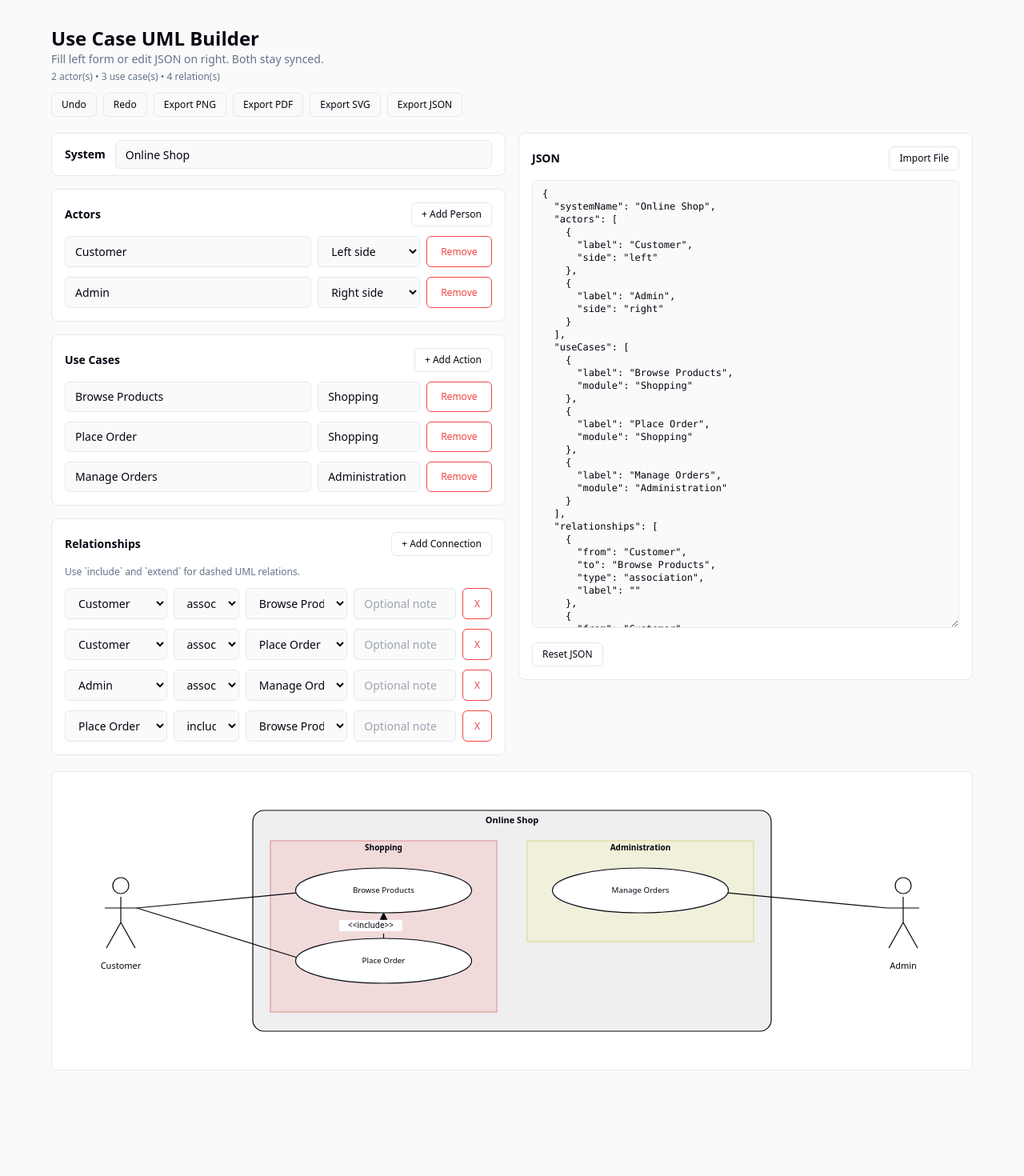
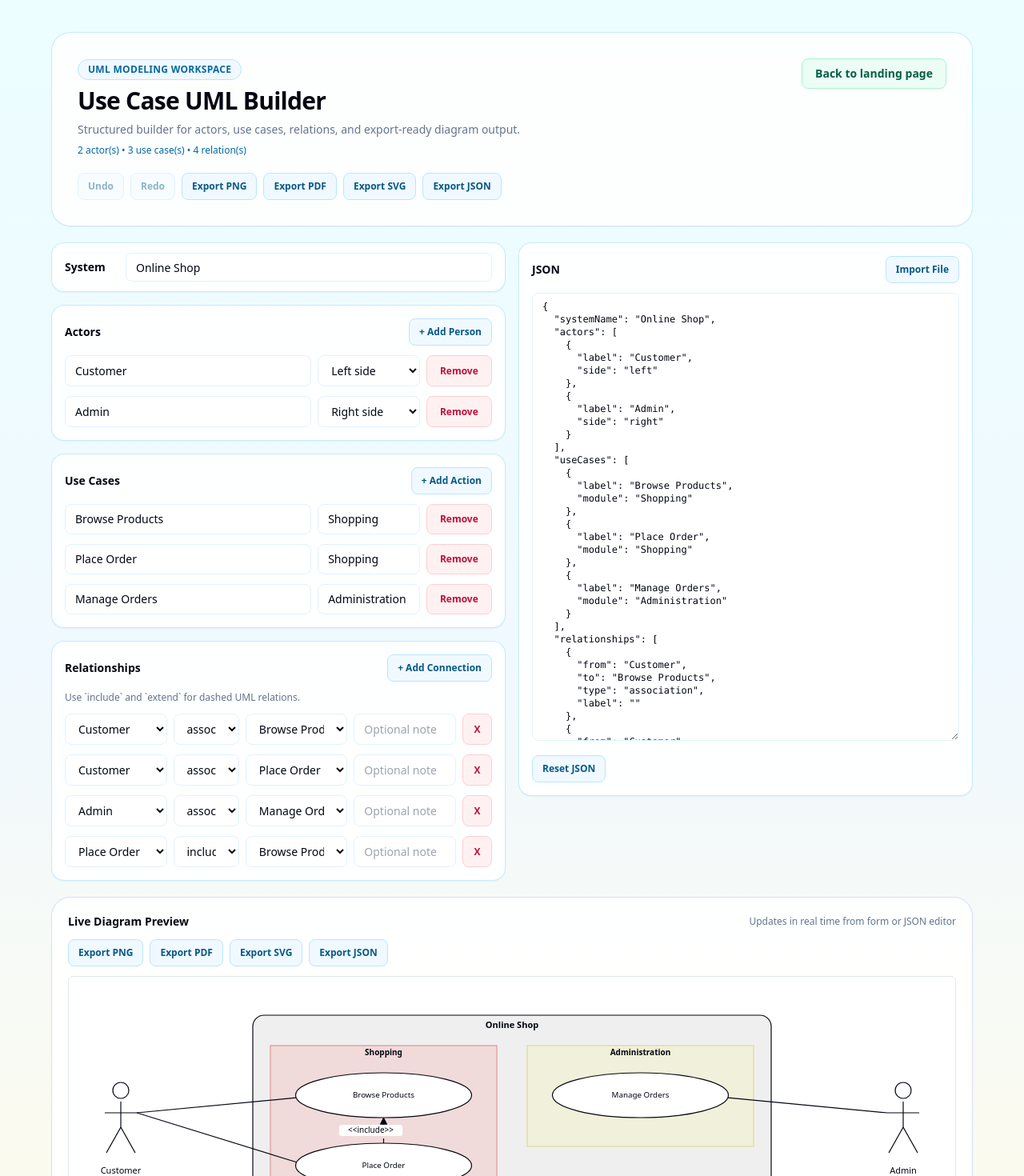
Before and after one commit to shadikhasan/Use-Case-UML-Generator, a Next.js app: page /builder in a window 1280 px wide. Shown: the top 1470 px of the page at 80% size. Before the commit the page ends 1370 px from the top, so only its background shows below. Built offline with nearby package versions, Linux system fonts and the light colour scheme.

Commit message:
feat(builder): align UI with landing page, add responsive export controls, and fix live JSON sync

```diff
--- a/package.json
+++ b/package.json
@@ -12,7 +12,7 @@
   "dependencies": {
     "html-to-image": "^1.11.13",
     "jspdf": "^3.0.1",
-    "next": "^15.3.1",
+    "next": "15.5.15",
     "react": "^19.0.0",
     "react-dom": "^19.0.0"
   },
@@ -25,7 +25,7 @@
     "browserslist": "^4.28.2",
     "caniuse-lite": "^1.0.30001791",
     "eslint": "^9.26.0",
-    "eslint-config-next": "^15.3.1",
+    "eslint-config-next": "15.5.15",
     "tailwindcss": "^3.4.17",
     "typescript": "^5.8.3"
   }
--- a/src/components/UseCaseUMLBuilder.tsx
+++ b/src/components/UseCaseUMLBuilder.tsx
@@ -1,5 +1,6 @@
 "use client";
 
+import Link from "next/link";
 import { useEffect, useMemo, useRef, useState } from "react";
 import { toPng } from "html-to-image";
 import { jsPDF } from "jspdf";
@@ -62,9 +63,11 @@ const initialRelationships: EditableRelationship[] = [
   { from: "place-order", to: "browse-products", type: "include", label: "" },
 ];
 
-const cardCls = "space-y-3 rounded-lg border border-border bg-card p-4";
-const inputCls = "rounded-md border border-input bg-background px-3 py-2 text-sm";
-const btnCls = "rounded-md border border-input px-3 py-1.5 text-xs font-medium hover:bg-muted";
+const cardCls = "space-y-3 rounded-2xl border border-sky-200/80 bg-white/90 p-4 shadow-sm backdrop-blur";
+const inputCls =
+  "rounded-lg border border-sky-100 bg-white px-3 py-2 text-sm text-foreground outline-none transition focus:border-sky-400 focus:ring-2 focus:ring-sky-100";
+const btnCls =
+  "rounded-lg border border-sky-200 bg-sky-50 px-3 py-2 text-xs font-semibold text-sky-800 transition hover:bg-sky-100 disabled:cursor-not-allowed disabled:opacity-45";
 
 const UseCaseUMLBuilder = () => {
   const initialState: DiagramState = {
@@ -78,7 +81,7 @@ const UseCaseUMLBuilder = () => {
   const [future, setFuture] = useState<DiagramState[]>([]);
   const [importText, setImportText] = useState("");
   const [importError, setImportError] = useState("");
-  const [jsonDirty, setJsonDirty] = useState(false);
+  const [isEditingJson, setIsEditingJson] = useState(false);
   const diagramWrapRef = useRef<HTMLDivElement | null>(null);
 
   const applyChange = (updater: (current: DiagramState) => DiagramState) => {
@@ -328,18 +331,10 @@ const UseCaseUMLBuilder = () => {
   };
 
   useEffect(() => {
-    if (!jsonDirty) {
+    if (!isEditingJson) {
       setImportText(exportJsonText);
     }
-  }, [exportJsonText, jsonDirty]);
-
-  useEffect(() => {
-    if (!jsonDirty) return;
-    const timer = window.setTimeout(() => {
-      importFromJsonString(importText);
-    }, 220);
-    return () => window.clearTimeout(timer);
-  }, [importText, jsonDirty]);
+  }, [exportJsonText, isEditingJson]);
 
   useEffect(() => {
     const onKeyDown = (event: KeyboardEvent) => {
@@ -369,13 +364,35 @@ const UseCaseUMLBuilder = () => {
   }, []);
 
   return (
-    <div className="min-h-screen bg-background px-4 py-8 md:px-8">
-      <div className="mx-auto max-w-6xl space-y-5">
-        <div>
-          <h1 className="text-2xl font-bold text-foreground">Use Case UML Builder</h1>
-          <p className="text-sm text-muted-foreground">Fill left form or edit JSON on right. Both stay synced.</p>
-          <p className="mt-1 text-xs text-muted-foreground">{statsText}</p>
-          <div className="mt-3 flex gap-2">
+    <main className="relative min-h-screen overflow-hidden bg-gradient-to-b from-cyan-50 via-sky-50 to-amber-50 px-3 py-6 sm:px-4 sm:py-8 md:px-8 md:py-10">
+      <div className="pointer-events-none absolute inset-0 -z-10">
+        <div className="absolute left-[-10rem] top-[-9rem] h-80 w-80 rounded-full bg-cyan-300/65 blur-3xl" />
+        <div className="absolute right-[-12rem] top-16 h-96 w-96 rounded-full bg-fuchsia-300/40 blur-3xl" />
+        <div className="absolute bottom-[-8rem] left-1/2 h-80 w-80 -translate-x-1/2 rounded-full bg-amber-300/55 blur-3xl" />
+      </div>
+
+      <div className="mx-auto max-w-6xl space-y-4 sm:space-y-5">
+        <header className="rounded-3xl border border-sky-200/80 bg-white/85 p-4 shadow-sm backdrop-blur sm:p-6 md:p-8">
+          <div className="flex flex-wrap items-start justify-between gap-4">
+            <div className="space-y-2">
+              <p className="inline-flex rounded-full border border-sky-200 bg-sky-50 px-3 py-1 text-xs font-semibold tracking-wide text-sky-700">
+                UML MODELING WORKSPACE
+              </p>
+              <h1 className="text-xl font-bold tracking-tight text-foreground sm:text-2xl md:text-3xl">Use Case UML Builder</h1>
+              <p className="text-sm text-muted-foreground">
+                Structured builder for actors, use cases, relations, and export-ready diagram output.
+              </p>
+              <p className="text-xs font-medium text-sky-700">{statsText}</p>
+            </div>
+            <Link
+              href="/"
+              className="rounded-lg border border-emerald-200 bg-emerald-50 px-4 py-2 text-sm font-semibold text-emerald-800 transition hover:bg-emerald-100"
+            >
+              Back to landing page
+            </Link>
+          </div>
+
+          <div className="mt-4 grid grid-cols-2 gap-2 sm:mt-5 sm:flex sm:flex-wrap">
             <button type="button" className={btnCls} onClick={undo} disabled={past.length === 0}>
               Undo
             </button>
@@ -395,13 +412,13 @@ const UseCaseUMLBuilder = () => {
               Export JSON
             </button>
           </div>
-        </div>
+        </header>
 
         <div className="grid gap-4 lg:grid-cols-2 lg:items-start">
           <div className="space-y-4">
-            <section className={`${cardCls} py-2`}>
-              <div className="flex items-center gap-3">
-                <h2 className="shrink-0 text-sm font-semibold">System</h2>
+            <section className={`${cardCls} py-3`}>
+              <div className="flex flex-col gap-2 sm:flex-row sm:items-center sm:gap-3">
+                <h2 className="shrink-0 text-sm font-semibold sm:w-16">System</h2>
                 <input
                   value={systemName}
                   onChange={(e) => applyChange((state) => ({ ...state, systemName: e.target.value }))}
@@ -428,7 +445,7 @@ const UseCaseUMLBuilder = () => {
               </button>
             </div>
             {actors.map((actor, idx) => (
-              <div key={actor.id} className="grid gap-2 md:grid-cols-12">
+              <div key={actor.id} className="grid gap-2 sm:grid-cols-2 md:grid-cols-12">
                 <input
                   value={actor.label}
                   onChange={(e) => {
@@ -440,7 +457,7 @@ const UseCaseUMLBuilder = () => {
                     });
                   }}
                   placeholder="Name (e.g., Student, Admin)"
-                  className={`${inputCls} md:col-span-7`}
+                  className={`${inputCls} sm:col-span-2 md:col-span-7`}
                 />
                 <select
                   value={actor.side}
@@ -459,7 +476,7 @@ const UseCaseUMLBuilder = () => {
                 </select>
                 <button
                   type="button"
-                  className="rounded-md border border-destructive px-3 py-2 text-xs text-destructive hover:bg-destructive/10 md:col-span-2"
+                  className="rounded-lg border border-rose-200 bg-rose-50 px-3 py-2 text-xs font-semibold text-rose-700 transition hover:bg-rose-100 sm:col-span-2 md:col-span-2"
                   onClick={() => applyChange((state) => ({ ...state, actors: state.actors.filter((_, i) => i !== idx) }))}
                 >
                   Remove
@@ -485,7 +502,7 @@ const UseCaseUMLBuilder = () => {
               </button>
             </div>
             {useCases.map((item, idx) => (
-              <div key={item.id} className="grid gap-2 md:grid-cols-12">
+              <div key={item.id} className="grid gap-2 sm:grid-cols-2 md:grid-cols-12">
                 <input
                   value={item.label}
                   onChange={(e) => {
@@ -497,7 +514,7 @@ const UseCaseUMLBuilder = () => {
                     });
                   }}
                   placeholder="Action (e.g., Register for Reunion)"
-                  className={`${inputCls} md:col-span-7`}
+                  className={`${inputCls} sm:col-span-2 md:col-span-7`}
                 />
                 <input
                   value={item.module}
@@ -514,7 +531,7 @@ const UseCaseUMLBuilder = () => {
                 />
                 <button
                   type="button"
-                  className="rounded-md border border-destructive px-3 py-2 text-xs text-destructive hover:bg-destructive/10 md:col-span-2"
+                  className="rounded-lg border border-rose-200 bg-rose-50 px-3 py-2 text-xs font-semibold text-rose-700 transition hover:bg-rose-100 sm:col-span-2 md:col-span-2"
                   onClick={() => applyChange((state) => ({ ...state, useCases: state.useCases.filter((_, i) => i !== idx) }))}
                 >
                   Remove
@@ -549,7 +566,7 @@ const UseCaseUMLBuilder = () => {
             </div>
             <p className="text-xs text-muted-foreground">Use `include` and `extend` for dashed UML relations.</p>
             {relationships.map((rel, idx) => (
-              <div key={`${rel.from}-${rel.to}-${idx}`} className="grid gap-2 md:grid-cols-12">
+              <div key={`${rel.from}-${rel.to}-${idx}`} className="grid gap-2 sm:grid-cols-2 md:grid-cols-12">
                 <select
                   value={rel.from}
                   onChange={(e) => {
@@ -560,7 +577,7 @@ const UseCaseUMLBuilder = () => {
                       return { ...state, relationships: next };
                     });
                   }}
-                  className={`${inputCls} md:col-span-3`}
+                  className={`${inputCls} sm:col-span-2 md:col-span-3`}
                 >
                   <option value="">Who/What starts?</option>
                   {allNodeOptions.map((n) => (
@@ -596,7 +613,7 @@ const UseCaseUMLBuilder = () => {
                       return { ...state, relationships: next };
                     });
                   }}
-                  className={`${inputCls} md:col-span-3`}
+                  className={`${inputCls} sm:col-span-2 md:col-span-3`}
                 >
                   <option value="">Connects to?</option>
                   {allNodeOptions.map((n) => (
@@ -616,11 +633,11 @@ const UseCaseUMLBuilder = () => {
                     });
                   }}
                   placeholder="Optional note"
-                  className={`${inputCls} md:col-span-3`}
+                  className={`${inputCls} sm:col-span-2 md:col-span-3`}
                 />
                 <button
                   type="button"
-                  className="rounded-md border border-destructive px-3 py-2 text-xs text-destructive hover:bg-destructive/10 md:col-span-1"
+                  className="rounded-lg border border-rose-200 bg-rose-50 px-3 py-2 text-xs font-semibold text-rose-700 transition hover:bg-rose-100 sm:col-span-2 md:col-span-1"
                   onClick={() =>
                     applyChange((state) => ({ ...state, relationships: state.relationships.filter((_, i) => i !== idx) }))
                   }
@@ -632,7 +649,7 @@ const UseCaseUMLBuilder = () => {
             </section>
           </div>
 
-          <section className={cardCls}>
+          <section className={`${cardCls} lg:sticky lg:top-4`}>
             <div className="flex items-center justify-between">
               <h2 className="text-sm font-semibold">JSON</h2>
               <label className={btnCls}>
@@ -647,7 +664,6 @@ const UseCaseUMLBuilder = () => {
                     const text = await file.text();
                     setImportText(text);
                     importFromJsonString(text);
-                    setJsonDirty(false);
                     e.currentTarget.value = "";
                   }}
                 />
@@ -655,12 +671,18 @@ const UseCaseUMLBuilder = () => {
             </div>
             <textarea
               value={importText}
+              onFocus={() => setIsEditingJson(true)}
+              onBlur={() => {
+                setIsEditingJson(false);
+                setImportText(exportJsonText);
+              }}
               onChange={(e) => {
-                setImportText(e.target.value);
-                setJsonDirty(true);
+                const nextText = e.target.value;
+                setImportText(nextText);
+                importFromJsonString(nextText);
               }}
               placeholder='Paste JSON here. Example: {"systemName":"Reunion Hub","actors":[],"useCases":[],"relationships":[]}'
-              className={`${inputCls} min-h-[560px] w-full font-mono text-xs`}
+              className={`${inputCls} min-h-[280px] w-full font-mono text-xs sm:min-h-[360px] md:min-h-[460px] lg:min-h-[560px]`}
               spellCheck={false}
             />
             <div className="flex items-center gap-2">
@@ -670,7 +692,6 @@ const UseCaseUMLBuilder = () => {
                 onClick={() => {
                   setImportText(exportJsonText);
                   setImportError("");
-                  setJsonDirty(false);
                 }}
               >
                 Reset JSON
@@ -680,6 +701,25 @@ const UseCaseUMLBuilder = () => {
           </section>
         </div>
 
+        <section className="space-y-3 rounded-3xl border border-indigo-200/70 bg-white/90 p-3 shadow-sm sm:p-4 md:p-5">
+          <div className="flex flex-wrap items-center justify-between gap-2">
+            <h2 className="text-sm font-semibold text-foreground">Live Diagram Preview</h2>
+            <p className="text-xs text-muted-foreground">Updates in real time from form or JSON editor</p>
+          </div>
+          <div className="grid grid-cols-2 gap-2 sm:flex sm:flex-wrap">
+            <button type="button" className={btnCls} onClick={handleExportPNG}>
+              Export PNG
+            </button>
+            <button type="button" className={btnCls} onClick={handleExportPDF}>
+              Export PDF
+            </button>
+            <button type="button" className={btnCls} onClick={handleExportSVG}>
+              Export SVG
+            </button>
+            <button type="button" className={btnCls} onClick={handleExportJSON}>
+              Export JSON
+            </button>
+          </div>
           <div ref={diagramWrapRef}>
             <UseCaseUML
               systemName={systemName || "System"}
@@ -689,8 +729,9 @@ const UseCaseUMLBuilder = () => {
               groups={groupedModules}
             />
           </div>
+        </section>
       </div>
-    </div>
+    </main>
   );
 };
 
```
Also changed, not shown: 1 other file (tests, documents, lock files or other folders). Lines whose indentation alone changed are shown as unchanged.
